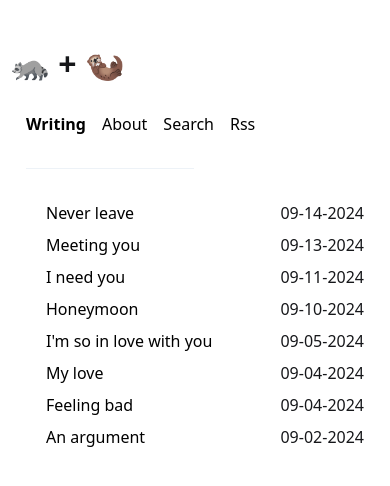
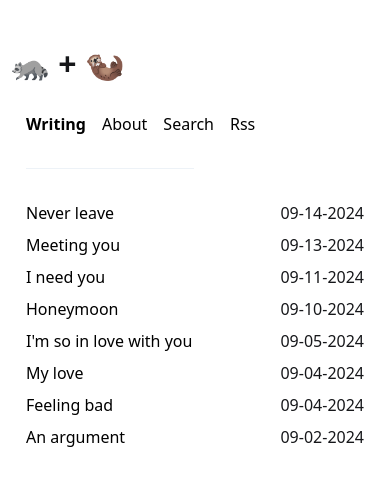
Before and after one commit to otter-writing/eros, a Jekyll site: the page built from index.html, in a window 390 px wide. Shown: the top 486 px of the page. Built offline with Jekyll 4.4.1, drawn with Linux system fonts in a browser that asks for light colours.

Commit message:
mobile responsive enhancement

```diff
--- a/_layouts/default.html
+++ b/_layouts/default.html
@@ -4,6 +4,7 @@ layout: compress
 
 <!DOCTYPE html>
 <html lang="en">
+  <meta name="viewport" content="width=device-width, initial-scale=1.0">
   {% include head.html %}
   <body>
     <main style="display: flex; flex-direction: column; align-items: center; padding: 0 10px;">
@@ -14,25 +15,10 @@ layout: compress
         <div style="flex: 1; max-width: 200px; width: 100%;">
           {% include navigation.html %}
         </div>
-        <div style="flex: 3; padding-left: 20px; width: 100%;">
           {{ content }}
-        </div>
       </div>
     </main>
 
-    <style>
-      @media (max-width: 768px) {
-        main {
-          padding: 0;
-        }
-        div[style*="flex: 1;"] {
-          max-width: none;
-          width: 100%;
-        }
-        div[style*="flex: 3;"] {
-          padding-left: 0;
-        }
-      }
-    </style>
+
   </body>
 </html>
--- a/_layouts/page.html
+++ b/_layouts/page.html
@@ -1,6 +1,7 @@
 ---
 layout: default
 ---
+
 
 <section class="post">
   <h2>{{ page.title }}</h2>
--- a/_layouts/post.html
+++ b/_layouts/post.html
@@ -3,6 +3,9 @@ layout: default
 ---
 
 <head>
+
+  <meta name="viewport" content="width=device-width, initial-scale=1.0">
+
   <style>
     body {
       margin: 0;
```
Also changed, not shown: 16 other files.
